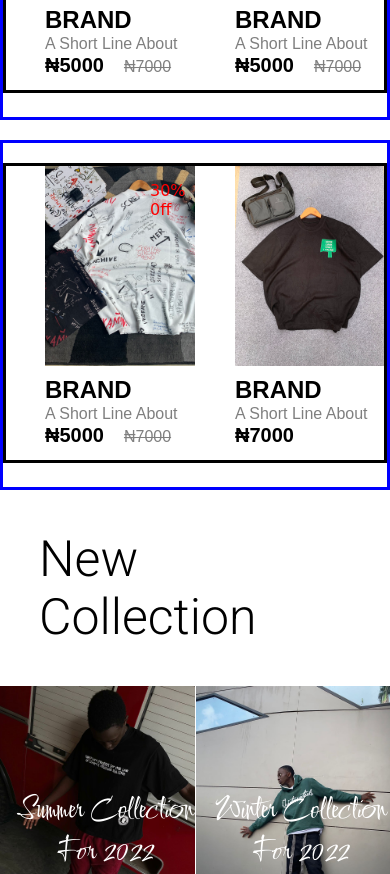
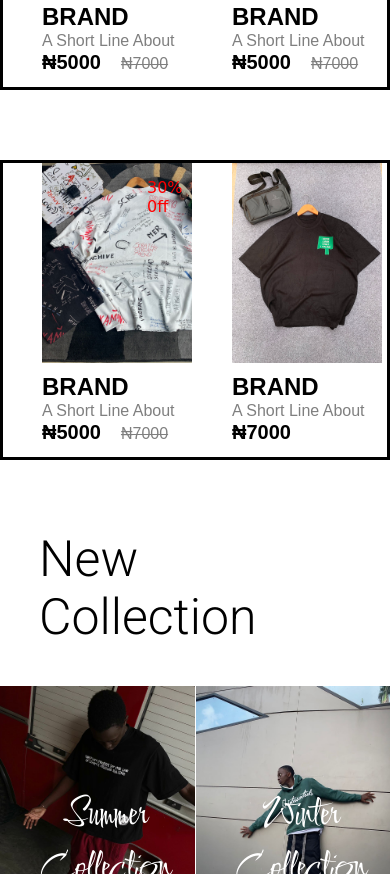
Before and after one commit to fuhad-odewale/sixtynine-clothing, a plain HTML site: page index.html in a window 390 px wide. Shown: the part 1126-2000 px from the top of the page. Drawn offline with Linux system fonts and the light colour scheme; a web font is replaced by a local one.

Commit message:
Update home.css

```diff
--- a/css/home.css
+++ b/css/home.css
@@ -509,7 +509,7 @@ img {
   padding: 20px 0;
   margin-top: 20px;
   font-family: "Cuprum", sans-serif;
-  border: solid blue;
+  /* border: solid blue; */
 }
 
 .product-container {
@@ -520,7 +520,7 @@ img {
   display: grid;
   grid-template-columns: repeat(4, 1fr);
   scroll-behavior: smooth;
-  border: solid;
+  /* border: solid; */
 }
 
 .product-container::-webkit-scrollbar {
@@ -644,7 +644,7 @@ img {
   transform: translateX(-50% -50%);
   text-align: center;
   color: #fff;
-  font-size: 30px;
+  font-size: 38px;
   text-transform: capitalize;
   font-family: 'Comforter', cursive;
 }
```
